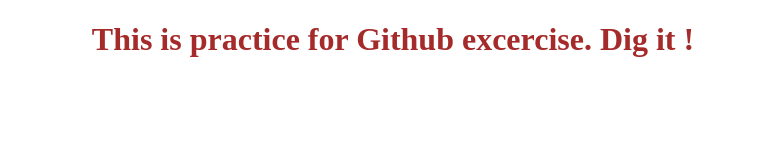
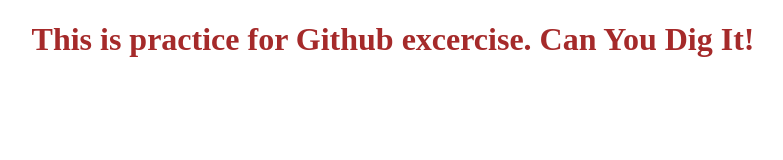
Before and after one commit to IanPape/newrepo, a plain HTML site: page newrepo.html in a window 1280 px wide. Shown: the whole page, without its empty margins (247-1030 px from the left). Drawn offline with Linux system fonts and the light colour scheme.

Commit message:
changed text in newrepo.html

```diff
--- a/newrepo.html
+++ b/newrepo.html
@@ -8,7 +8,7 @@
 </head>
 <body>
     <h1>
-        This is practice for Github excercise. Dig it !
+        This is practice for Github excercise. Can You Dig It!
     </h1>
 </body>
 </html>
```
